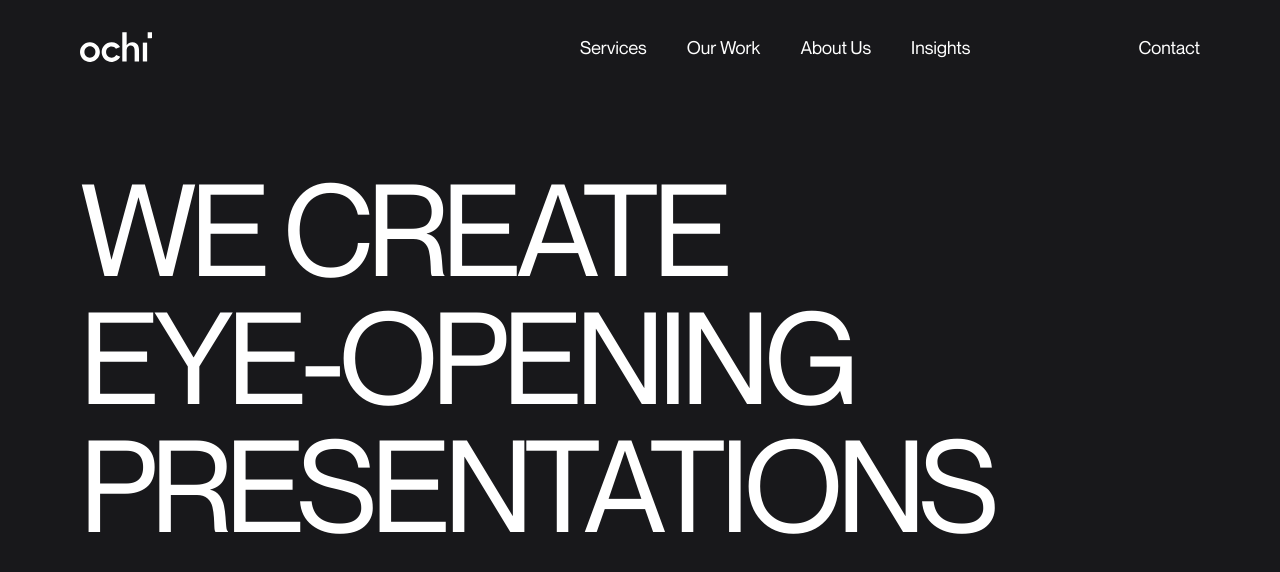
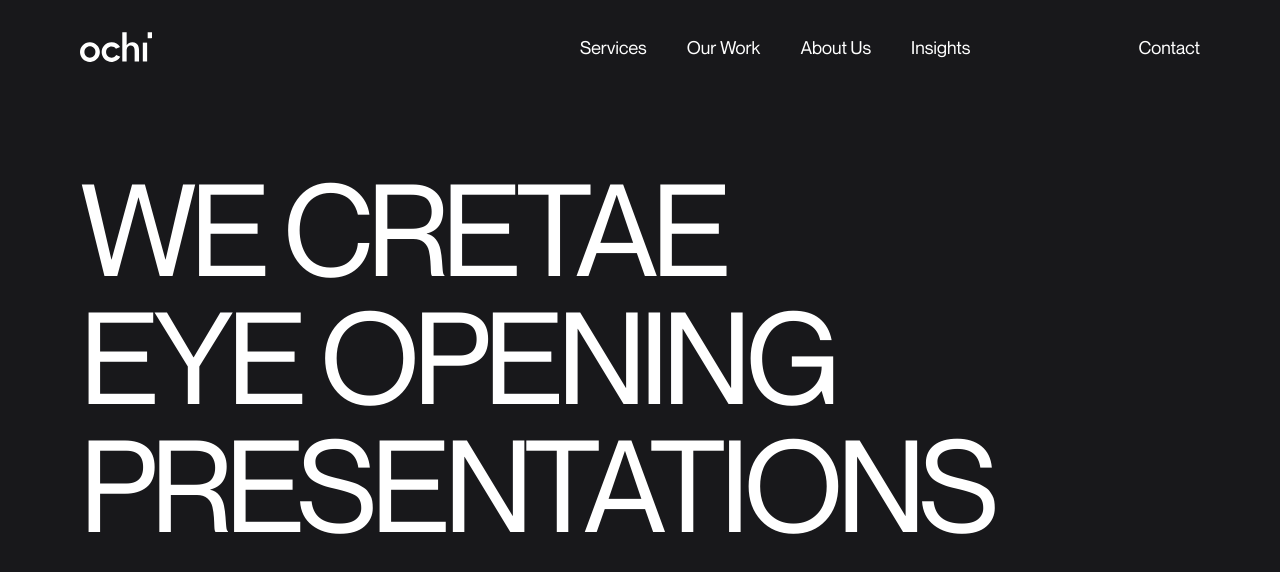
Before and after one commit to Hasmukhsingh1999/Ochi-Agency, a React (Vite) app: page / in a window 1280 px wide. Shown: the top 572 px of the page. Built offline with nearby package versions, Linux system fonts and the light colour scheme.

Commit message:
feat: lanfing page optimise

```diff
--- a/src/components/Landing/Landing.jsx
+++ b/src/components/Landing/Landing.jsx
@@ -2,21 +2,13 @@ const Landing = () => {
   return (
     <div className="w-full h-screen bg-zinc-900 pt-1">
       <div className="textstructure mt-40 px-20">
-        <div className="masker font-Neueue-Montreal">
-          <h1 className="uppercase text-9xl  -leading-[-4vw] tracking-tighter font-md">
-            We Create
-          </h1>
-        </div>
-        <div className="masker font-Neueue-Montreal">
-          <h1 className="uppercase text-9xl  -leading-[-4vw] tracking-tighter font-md">
-            Eye-Opening
-          </h1>
-        </div>
-        <div className="masker font-Neueue-Montreal">
-          <h1 className="uppercase text-9xl  -leading-[-4vw] tracking-tighter font-md">
-            Presentations
-          </h1>
-        </div>
+        {["We Cretae", "Eye Opening", "Presentations"].map((item, index) => (
+          <div className="masker font-Neueue-Montreal" key={index}>
+            <h1 className="uppercase text-9xl  -leading-[-4vw] tracking-tighter font-md">
+              {item}
+            </h1>
+          </div>
+        ))}
       </div>
     </div>
   );
```
